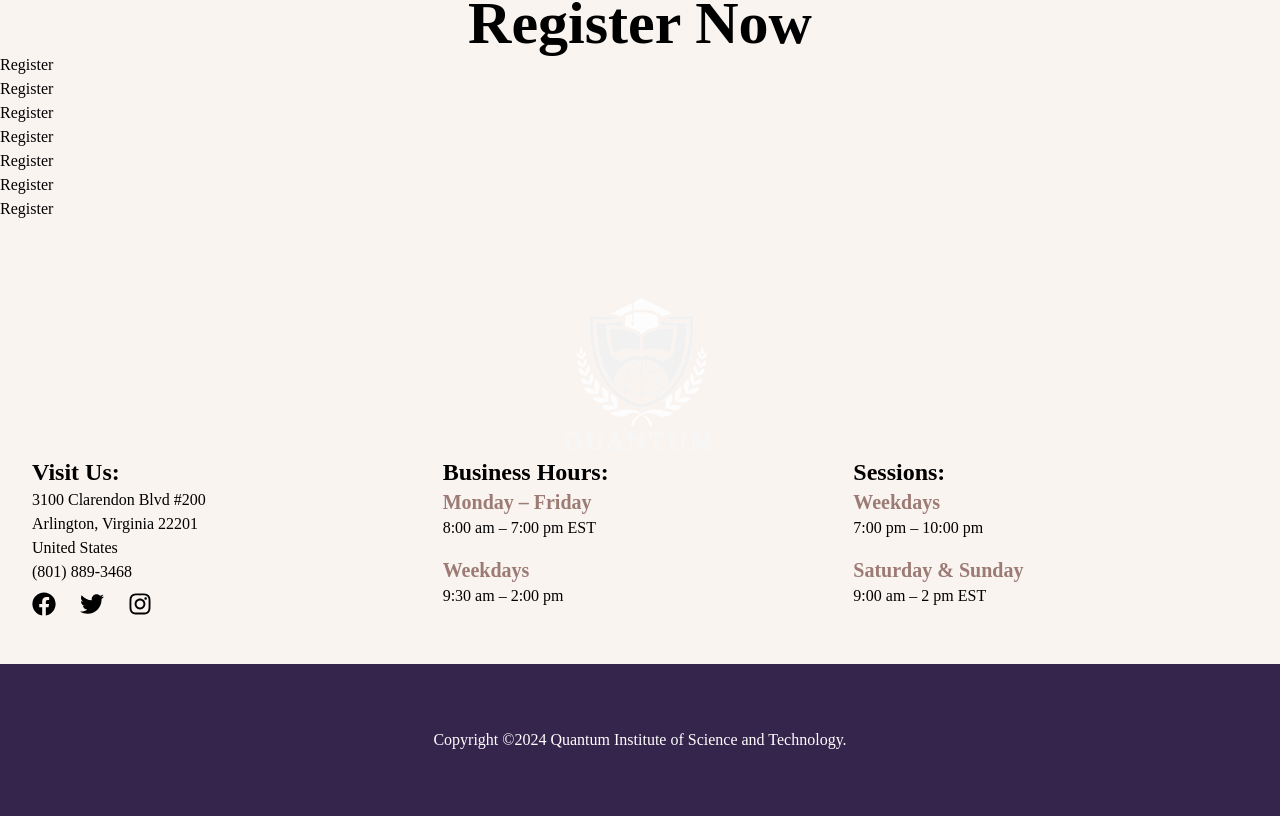
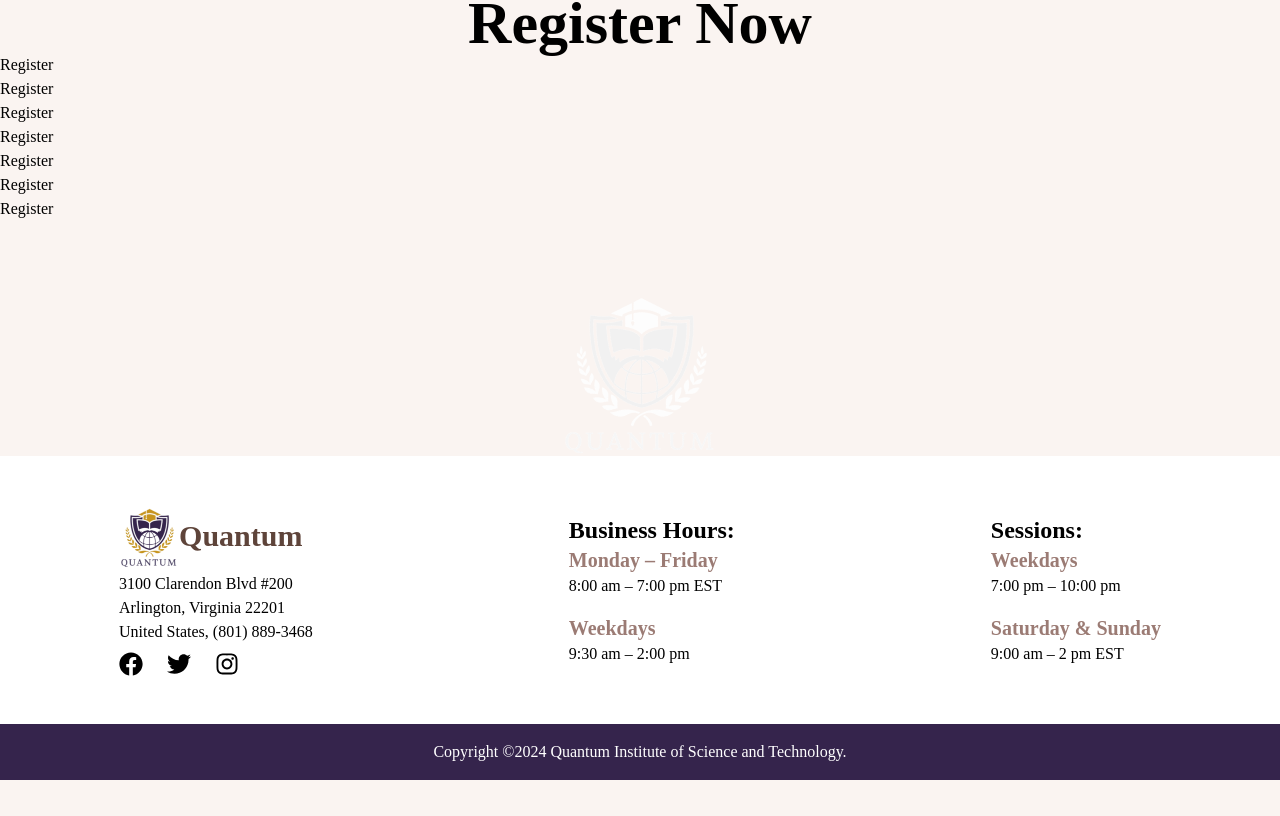
Before and after one commit to shejanNizam/quantum-education, a Next.js app: page / in a window 1280 px wide. Shown: the part 3909-4725 px from the top of the page. After the commit the page ends 4689 px from the top, so only its background shows below. Built offline with nearby package versions, Linux system fonts and the light colour scheme.

Commit message:
refactor footer

```diff
--- a/src/components/Footer.js
+++ b/src/components/Footer.js
@@ -1,8 +1,10 @@
 "use client";
 
+import LOGO from "../assets/logo.png";
 import FOOTER_IMG from "../assets/logo_bg.png";
 
 import Image from "next/image";
+import Link from "next/link";
 import { FaFacebook, FaInstagram, FaTwitter } from "react-icons/fa";
 
 export default function Footer() {
@@ -12,32 +14,39 @@ export default function Footer() {
         <Image src={FOOTER_IMG} alt="FOOTER_IMG" />
       </div>
 
-      <div className="container grid grid-cols-1 md:grid-cols-2 lg:grid-cols-3 gap-4 ">
+      <div className=" bg-white text-black">
+        <div className="flex justify-center items-center gap-x-64 p-12">
           <div>
-          <h2 className=" text-2xl font-bold "> Visit Us: </h2>
+            <Link className="flex items-center pb-1" href="/">
+              <Image src={LOGO} alt="logo" width={60} height={60} />
+              <h2 className="text-3xl text-primary font-semibold gap-2">
+                Quantum
+              </h2>
+            </Link>
+
             <p>3100 Clarendon Blvd #200</p>
             <p>Arlington, Virginia 22201</p>
-          <p>United States</p>
-          <p>(801) 889-3468</p>
+            <p>United States, (801) 889-3468</p>
+
             <div className="flex justify-start space-x-6 pt-2">
               <a
                 href="https://facebook.com"
                 target="_blank"
-              className=":text-gray-400"
+                className="hover:text-primary"
               >
                 <FaFacebook className="w-6 h-6" />
               </a>
               <a
                 href="https://twitter.com"
                 target="_blank"
-              className=":text-gray-400"
+                className="hover:text-primary"
               >
                 <FaTwitter className="w-6 h-6" />
               </a>
               <a
                 href="https://instagram.com"
                 target="_blank"
-              className=" hover:text-gray-400"
+                className=" hover:text-primary"
               >
                 <FaInstagram className="w-6 h-6" />
               </a>
@@ -64,7 +73,8 @@ export default function Footer() {
             <p>9:00 am – 2 pm EST</p>
           </div>
         </div>
-      <div className="bg-[#35244C] text-center text-white mt-12 py-16">
+      </div>
+      <div className="bg-[#35244C] text-center text-white py-4">
         <p>
           {" "}
           Copyright ©{"2024"} Quantum Institute of Science and Technology.{" "}
```
Lines whose indentation alone changed are shown as unchanged.
